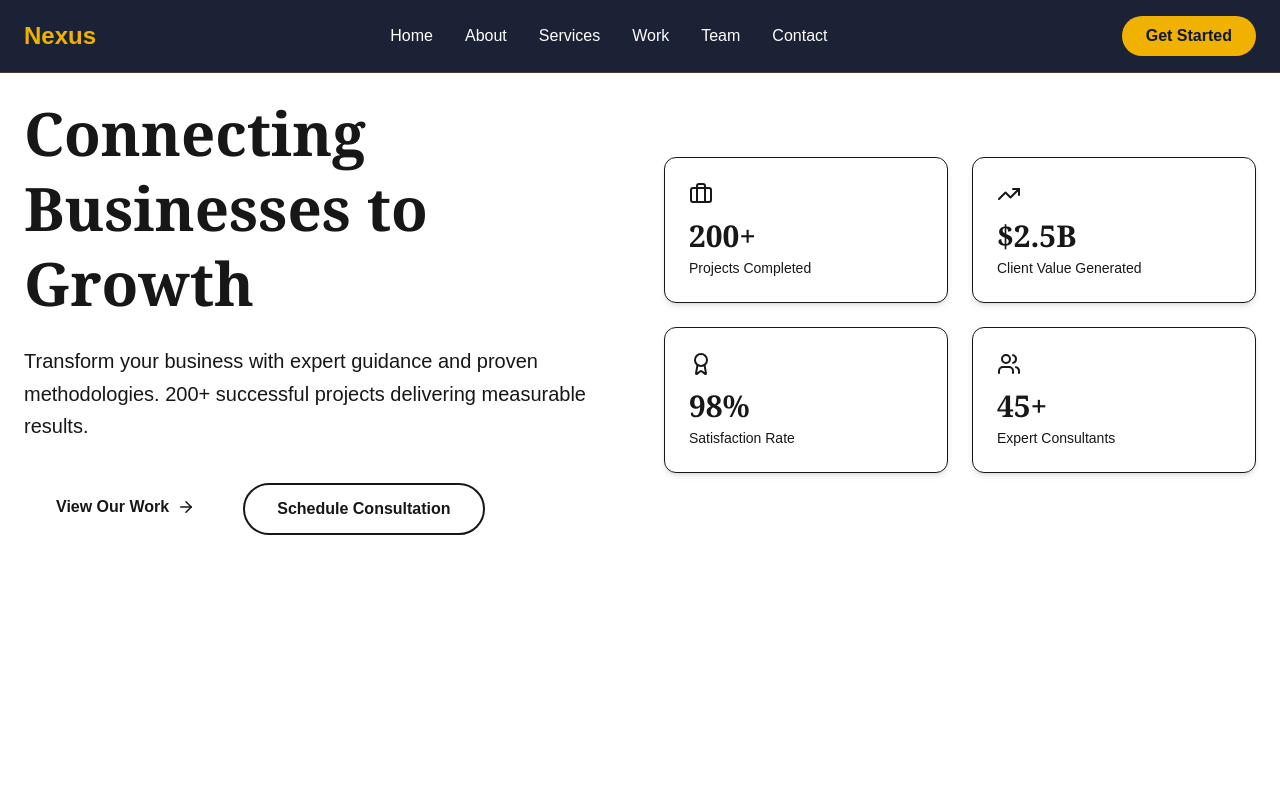
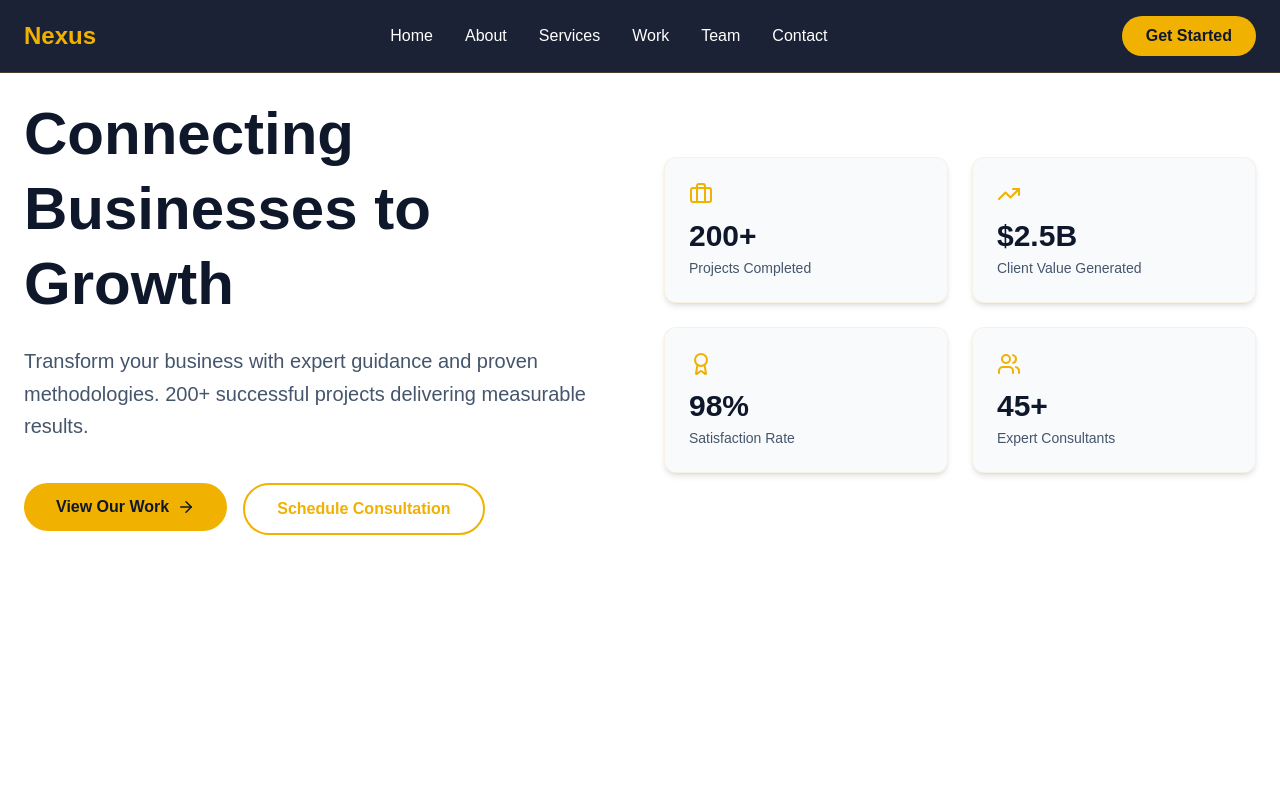
Before and after one commit to primyst/nexus, a Next.js app in the folder my-app/: page / in a window 1280 px wide. Shown: the top 800 px of the page. Built offline with nearby package versions, Linux system fonts and the light colour scheme.

Commit message:
Update Hero.tsx

```diff
--- a/my-app/components/Hero.tsx
+++ b/my-app/components/Hero.tsx
@@ -4,29 +4,29 @@ import { ArrowRight, Users, Award, Briefcase, TrendingUp } from 'lucide-react';
 
 export default function Hero() {
   return (
-    <section className="relative min-h-screen w-full pt-24 pb-12 bg-cream">
+    <section className="relative min-h-screen w-full pt-24 pb-12 bg-white">
       <div className="max-w-7xl mx-auto px-6">
         <div className="grid md:grid-cols-2 gap-12 items-center">
           {/* Left Content */}
-          <div className="space-y-6 animate-fade-in-up">
-            <h1 className="text-5xl md:text-6xl font-bold leading-tight text-navy font-serif">
+          <div className="space-y-6 animate-fade-in">
+            <h1 className="text-5xl md:text-6xl font-bold leading-tight text-slate-900">
               Connecting Businesses to Growth
             </h1>
 
-            <p className="text-xl text-light leading-relaxed">
+            <p className="text-xl text-slate-600 leading-relaxed">
               Transform your business with expert guidance and proven methodologies. 200+ successful projects delivering measurable results.
             </p>
 
             {/* CTAs */}
             <div className="flex flex-col sm:flex-row gap-4 pt-4">
               <Link href="/work">
-                <button className="bg-gold text-navy px-8 py-3 rounded-full font-semibold hover:bg-opacity-90 transition-all duration-300 flex items-center gap-2 w-full sm:w-auto justify-center">
+                <button className="bg-yellow-500 text-slate-900 px-8 py-3 rounded-full font-semibold hover:bg-yellow-600 transition-all duration-300 flex items-center gap-2 w-full sm:w-auto justify-center">
                   View Our Work
                   <ArrowRight size={18} />
                 </button>
               </Link>
               <Link href="/contact">
-                <button className="border-2 border-gold text-gold px-8 py-3 rounded-full font-semibold hover:bg-gold hover:text-navy transition-all duration-300 w-full sm:w-auto">
+                <button className="border-2 border-yellow-500 text-yellow-500 px-8 py-3 rounded-full font-semibold hover:bg-yellow-500 hover:text-slate-900 transition-all duration-300 w-full sm:w-auto">
                   Schedule Consultation
                 </button>
               </Link>
@@ -34,7 +34,7 @@ export default function Hero() {
           </div>
 
           {/* Right - Stats Grid */}
-          <div className="grid grid-cols-2 gap-6 animate-fade-in" style={{ animationDelay: '0.2s' }}>
+          <div className="grid grid-cols-2 gap-6">
             <StatCard icon={<Briefcase size={24} />} value="200+" label="Projects Completed" />
             <StatCard icon={<TrendingUp size={24} />} value="$2.5B" label="Client Value Generated" />
             <StatCard icon={<Award size={24} />} value="98%" label="Satisfaction Rate" />
@@ -48,10 +48,12 @@ export default function Hero() {
 
 function StatCard({ icon, value, label }: { icon: React.ReactNode; value: string; label: string }) {
   return (
-    <div className="bg-white rounded-xl p-6 shadow-md hover:shadow-lg transition-all duration-300 border border-gold/10">
-      <div className="text-gold mb-3">{icon}</div>
-      <div className="text-3xl font-bold text-navy font-serif mb-1">{value}</div>
-      <div className="text-sm text-light">{label}</div>
+    <div className="bg-slate-50 rounded-xl p-6 shadow-md hover:shadow-lg transition-all duration-300 border border-yellow-500/10">
+      <div className="text-yellow-500 mb-3">{icon}</div>
+      <div className="text-3xl font-bold text-slate-900 mb-1">
+        {value}
+      </div>
+      <div className="text-sm text-slate-600">{label}</div>
     </div>
   );
 }
```
